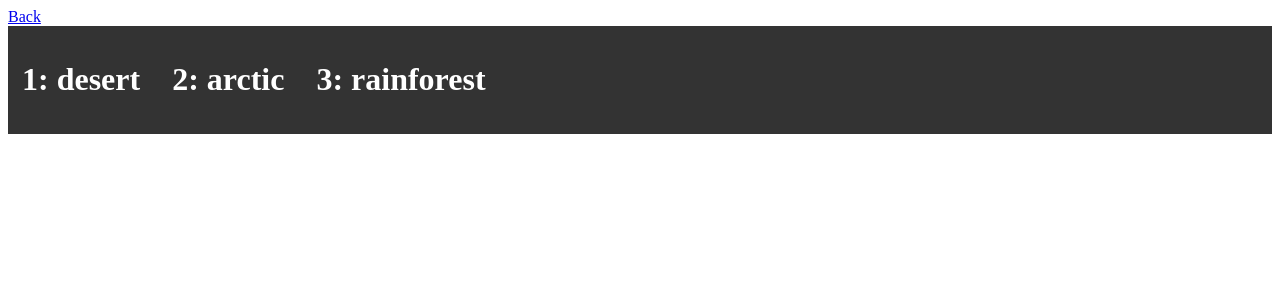
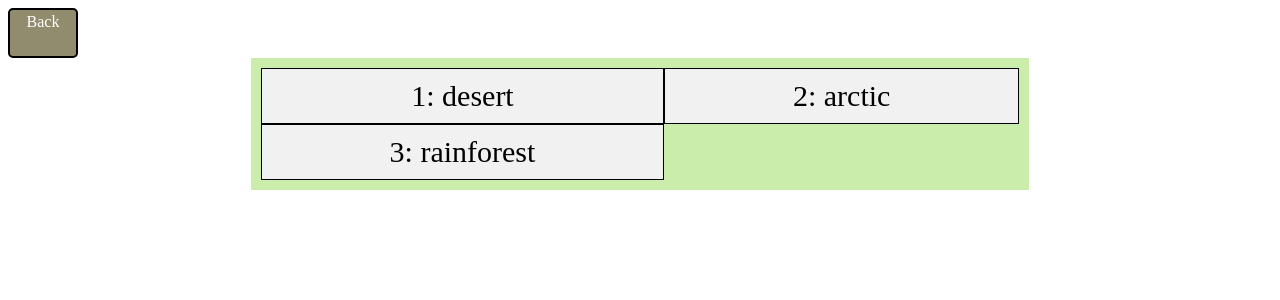
Before and after one commit to 23595/desert_ducks1, a Flask app: page /setting_select in a window 1280 px wide. Shown: the top 300 px of the page. Run offline with Flask 3, Linux system fonts and the light colour scheme; data comes from the database, SQL or seed files in the repository.

Commit message:
Continue styling setting_select with grid

```diff
--- a/static/style.css
+++ b/static/style.css
@@ -1,17 +1,39 @@
-div.scrollmenu {
-  background-color: #333;
-  overflow: auto;
-  white-space: nowrap;
+.button{
+  width: 60px;
+  height: 40px;
+  text-align: center;
+  background-color: #928C6F;
+  color: white;
+  border: 2px solid black;
+  border-radius: 5px;
+  padding: 3px;
 }
-
-div.scrollmenu h1 {
-  display: inline-block;
+.button:hover{
+  background-color: #C3C48D;
+}
+.hide_link{
   color: white;
-  text-align: center;
-  padding: 14px;
   text-decoration: none;
 }
 
-div.scrollmenu h1:hover {
+.centre{
+  margin: auto;
+}
+.container {
+  width: 60%;
+  margin: auto;
+  display: grid;
+  grid-template-columns: auto auto;
+  background-color: #CBEDAB;
+  padding: 10px;
+}
+.container div {
+  background-color: #f1f1f1;
+  border: 1px solid black;
+  padding: 10px;
+  font-size: 30px;
+  text-align: center;
+}
+div.two_column_grid div:hover {
   background-color: #777;
 }
--- a/templates/homepage.html
+++ b/templates/homepage.html
@@ -11,7 +11,7 @@
 <body>
     <img src="" alt="Desert Ducks">
     <p>different animals fit different environments.</p>
-    <a href="{{  url_for('setting_select')  }}">begin</a>
+    <a href="{{  url_for('setting_select')  }}" class="button centre">begin</a>
     <!--<a href="">Admin Login</a>-->
 </body>
 </html>
--- a/templates/setting_select.html
+++ b/templates/setting_select.html
@@ -7,10 +7,10 @@
     <title>Document</title>
 </head>
 <body>
-    <a href="{{  url_for('home')  }}">Back</a>
-    <div class="scrollmenu">
+    <a href="{{  url_for('home')  }}" class="hide_link"><div class="button">Back</div></a>
+    <div class="container">
         {%  for setting in result  %}
-        <h1>{{ setting[1] }}: {{ setting[0] }}<br></h1>
+        <div>{{ setting[1] }}: {{ setting[0] }}<br></div>
         {% endfor %}
     </div>
 </body>
```
